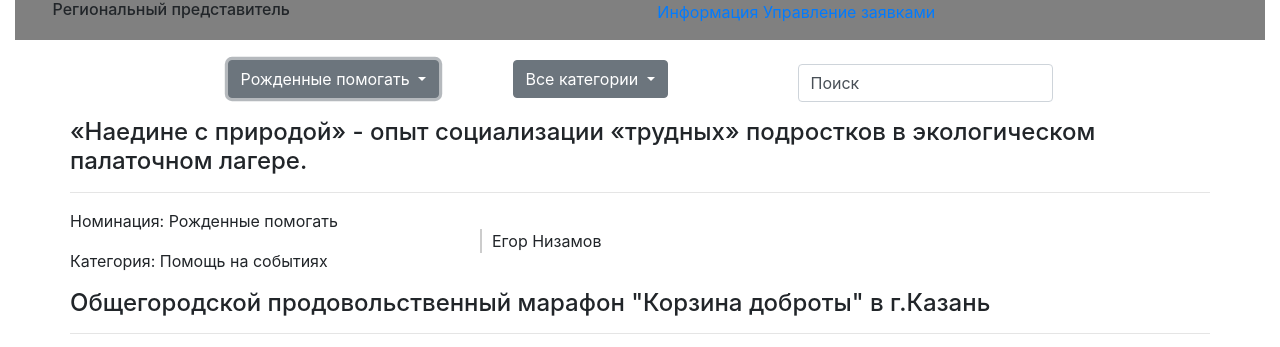
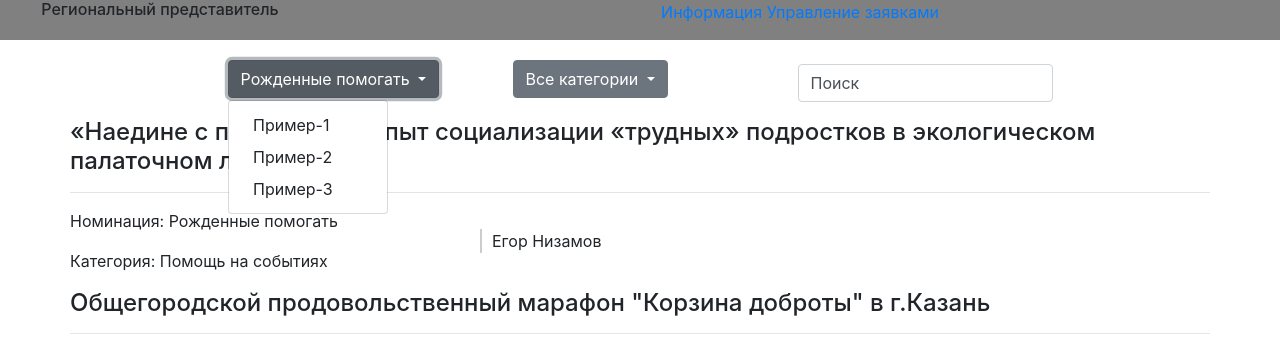
Before and after one commit to arturican/test-unit, a plain HTML site: page index.html in a window 1280 px wide. Both pictures are taken after a click on the link "Рожденные помогать". Shown: the top 347 px of the page. Drawn offline with nearby package versions, Linux system fonts and the light colour scheme.

Commit message:
Убрал контейнер-флюид, поменял nav  на  section, сделал выпадающиеся меню

```diff
--- a/index.html
+++ b/index.html
@@ -11,7 +11,6 @@
    </head>
    <body>
       <header>
-         <div class="container-fluid">
          <div class="row header">
             <div class="col-sm-6 col-md-3 header--region">
                <h6>Региональный представитель</h6>
@@ -25,20 +24,29 @@
                </ul>
             </div>
          </div>
-         </div>
       </header>
-      <nav>
+      <section>
          <div class="container">
             <div class="row align-items-center  justify-content-center  nav">
                <div class="col-md-3  dropdown open  nav--link">
-                  <a class="btn btn-secondary dropdown-toggle" href="#">
+                  <a class="btn btn-secondary dropdown-toggle" href="#"  id="dropdownMenuLink" data-toggle="dropdown" aria-haspopup="true" aria-expanded="false">
                   Рожденные помогать
                   </a>
+                  <div class="dropdown-menu" aria-labelledby="dropdownMenuLink">
+                     <a class="dropdown-item" href="#">Пример-1</a>
+                     <a class="dropdown-item" href="#">Пример-2</a>
+                     <a class="dropdown-item" href="#">Пример-3</a>
+                  </div>
                </div>
                <div class="col-sm-3  col-md-3  dropdown open  nav--link">
-                  <a class="btn btn-secondary dropdown-toggle" href="#">
+                  <a class="btn btn-secondary dropdown-toggle" href="#"  id="dropdownMenuLink" data-toggle="dropdown" aria-haspopup="true" aria-expanded="false">
                   Все категории
                   </a>
+                  <div class="dropdown-menu" aria-labelledby="dropdownMenuLink">
+                     <a class="dropdown-item" href="#">Пример-1</a>
+                     <a class="dropdown-item" href="#">Пример-2</a>
+                     <a class="dropdown-item" href="#">Пример-3</a>
+                  </div>
                </div>
                <div class="col-sm-3  col-md-3  align-self-center  form-group  nav--search">
                   <label for="example-search-input"></label>
@@ -122,7 +130,7 @@
                </ul>
             </div>
          </div>
-      </nav>
+      </section>
       <!-- Optional JavaScript -->
       <!-- jQuery first, then Popper.js, then Bootstrap JS -->
       <script src="https://code.jquery.com/jquery-3.3.1.slim.min.js" integrity="sha384-q8i/X+965DzO0rT7abK41JStQIAqVgRVzpbzo5smXKp4YfRvH+8abtTE1Pi6jizo" crossorigin="anonymous"></script>
```
Lines whose indentation alone changed are shown as unchanged.
